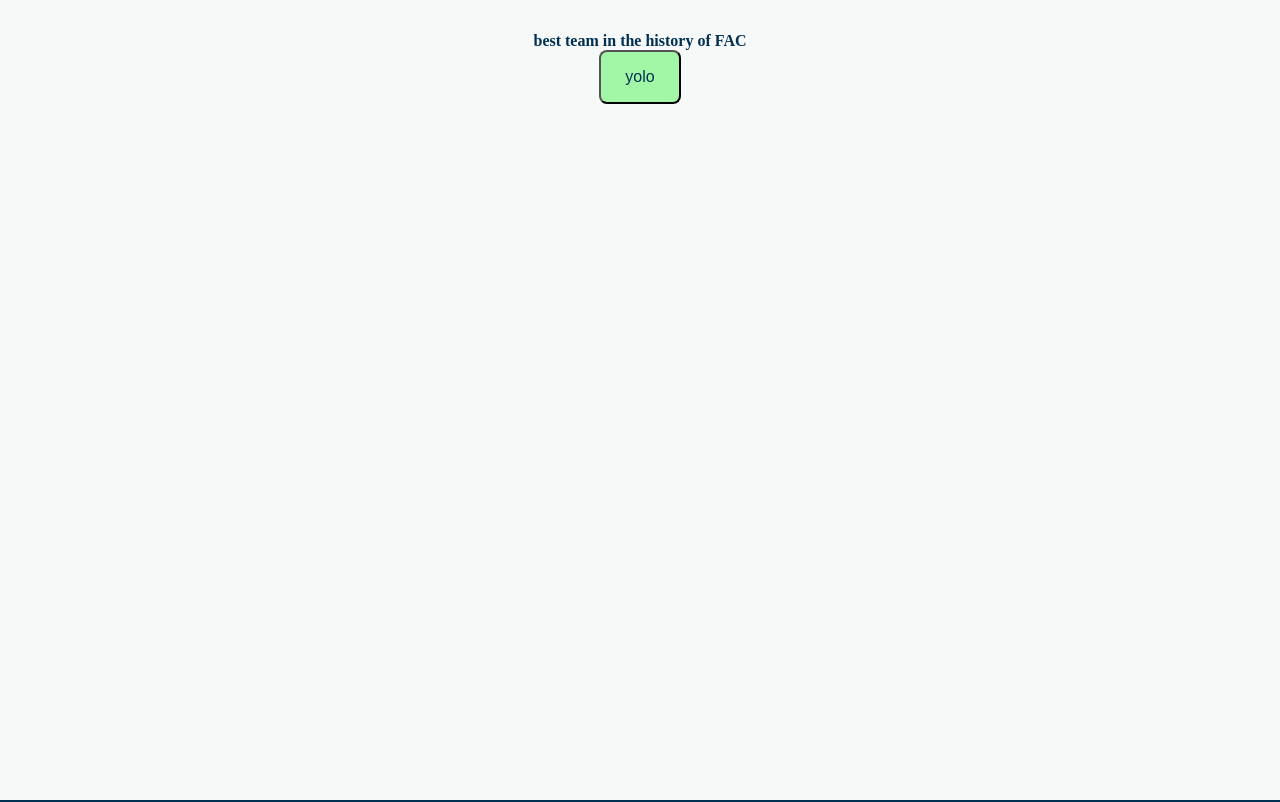
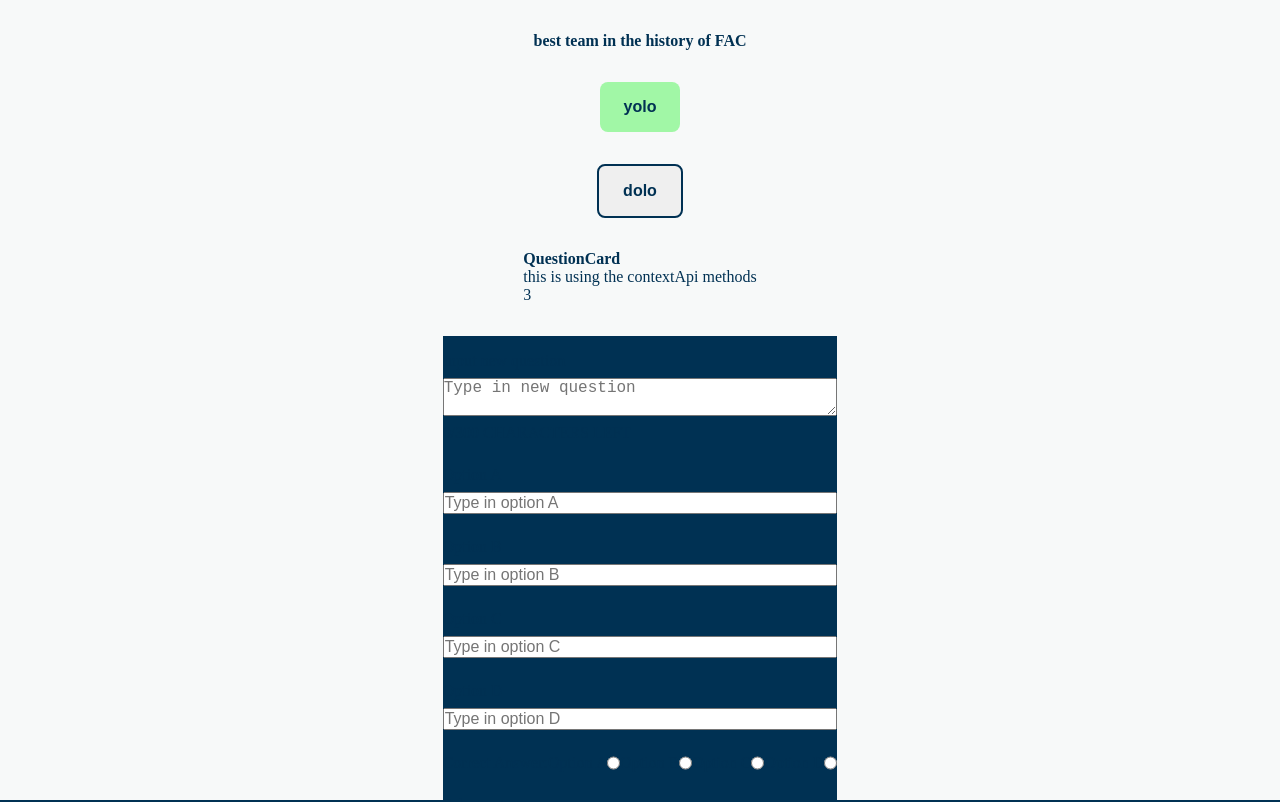
Before and after one commit to fac29/quiz-gghlo-frontend, a React (Vite) app: page / in a window 1280 px wide. Shown: the top 802 px of the page. Built offline with nearby package versions, Linux system fonts and the light colour scheme.

Commit message:
slight changes to context and context call

```diff
--- a/src/App.tsx
+++ b/src/App.tsx
@@ -2,6 +2,7 @@ import React from 'react';
 import '../src/index.css';
 import Button from './components/Button/Button';
 import CreateQuestionForm from './components/CreateQuestionForm/CreateQuestionsForm';
+import QuestionCard from './components/QuestionCard/QuestionCard';
 
 function App() {
 	return (
@@ -13,9 +14,17 @@ function App() {
 					btnText='yolo'
 					btnonClick={() => false}
 				/>
-			</div>
-			<div>
-				<CreateQuestionForm></CreateQuestionForm>
+				<Button
+					btnclassName='btnSecondary'
+					btnText='dolo'
+					btnonClick={() => false}
+				/>
+				<div>
+					<QuestionCard />
+				</div>
+				<div>
+					<CreateQuestionForm />
+				</div>
 			</div>
 		</React.Fragment>
 	);
--- a/src/components/Button/Button.css
+++ b/src/components/Button/Button.css
@@ -3,13 +3,17 @@
 	color: var(--qdark);
 	border-radius: 8px;
 	padding: 16px 24px;
+	border: none;
+	font-weight: 700;
 }
 
 .btnSecondary {
-	background-color: var(--qdark);
-	color: var(--qlight);
+	background-color: none;
+	color: var(--qdark);
 	border-radius: 8px;
 	padding: 16px 24px;
+	border: solid 2px var(--qdark);
+	font-weight: 700;
 }
 
 .btnPrimary:hover,
--- a/src/components/CreateQuestionForm/CreateQuestionsForm.tsx
+++ b/src/components/CreateQuestionForm/CreateQuestionsForm.tsx
@@ -2,24 +2,25 @@ import React from 'react';
 import './CreateQuestionForm.css';
 import Button from '../Button/Button';
 
-type formProp = {
-	formData?: {
-		id: number;
-		category: string;
-		difficulty: 'easy' | 'medium' | 'hard';
-		question: string;
-		options: [string, string, string, string];
-		answer: string;
-		favourited: boolean;
-		completed: boolean;
-	};
-	formFunc: () => void;
-};
+// type formProp = {
+// 	formData?: {
+// 		id: number;
+// 		category: string;
+// 		difficulty: 'easy' | 'medium' | 'hard';
+// 		question: string;
+// 		options: [string, string, string, string];
+// 		answer: string;
+// 		favourited: boolean;
+// 		completed: boolean;
+// 	};
+// 	formFunc: () => void;
+// };
 
-export default function CreateQuestionForm({}: formProp) {
+export default function CreateQuestionForm() {
 	const [wordCount, SetWordCount] = React.useState('');
-	async function handleFormSubmission(event: Event) {
-		event.preventDefault();
+
+	function handleFormSubmission() {
+		//event.preventDefault();
 		console.log('CreateQuestion submitted');
 	}
 
--- a/src/components/GameState.tsx
+++ b/src/components/GameState.tsx
@@ -1,5 +1,4 @@
-// import React from 'react';
-import { createContext, useState, useContext, ReactNode } from 'react';
+import React, { createContext, useState, ReactNode } from 'react';
 
 type UserScheme = {
 	questions?: Array<object> | null;
@@ -10,15 +9,27 @@ type UserScheme = {
 	currentQuestionsRequested?: number;
 };
 
-export const UserContext = createContext<UserScheme | null>(null);
+type UserContextType = {
+	user: UserScheme | null;
+	setUser: React.Dispatch<React.SetStateAction<UserScheme | null>>;
+};
+
+export const UserContext = createContext<UserContextType | undefined>(
+	undefined
+);
 
 export default function GameState({ children }: { children: ReactNode }) {
-	const currentUser = useContext(UserContext);
-
-	const [current, setCurrent] = useState<UserScheme | null>(currentUser);
+	const [user, setUser] = useState<UserScheme | null>({
+		questions: [],
+		totalQuestionsAnswered: 0,
+		totalCorrectAnswers: 0,
+		currentCorrectAnswers: 0,
+		currentQuestionsAnswered: 0,
+		currentQuestionsRequested: 0,
+	});
 
 	return (
-		<UserContext.Provider value={{ ...current, ...setCurrent }}>
+		<UserContext.Provider value={{ user, setUser }}>
 			{children}
 		</UserContext.Provider>
 	);
--- a/src/components/QuestionCard/QuestionCard.tsx
+++ b/src/components/QuestionCard/QuestionCard.tsx
@@ -1,6 +1,30 @@
 import React from 'react';
-import 'QuestionCard.css';
+import { UserContext } from '../GameState';
+import './QuestionCard.css';
 
 export default function QuestionCard() {
-	return <div>QuestionCard</div>;
+	const context = React.useContext(UserContext);
+
+	React.useEffect(() => {
+		if (user) {
+			setUser({
+				...user,
+				totalQuestionsAnswered: (user.totalQuestionsAnswered || 0) + 3,
+			});
+		}
+	}, []);
+
+	if (!context) {
+		return <div>Loading...</div>;
+	}
+
+	const { user, setUser } = context;
+
+	return (
+		<div>
+			<h3>QuestionCard</h3>
+			<p>this is using the contextApi methods</p>
+			{user && <p>{user.totalQuestionsAnswered}</p>}
+		</div>
+	);
 }
--- a/src/index.css
+++ b/src/index.css
@@ -34,4 +34,5 @@ body {
 	display: flex;
 	flex-direction: column;
 	align-items: center;
+	gap: 32px;
 }
```
